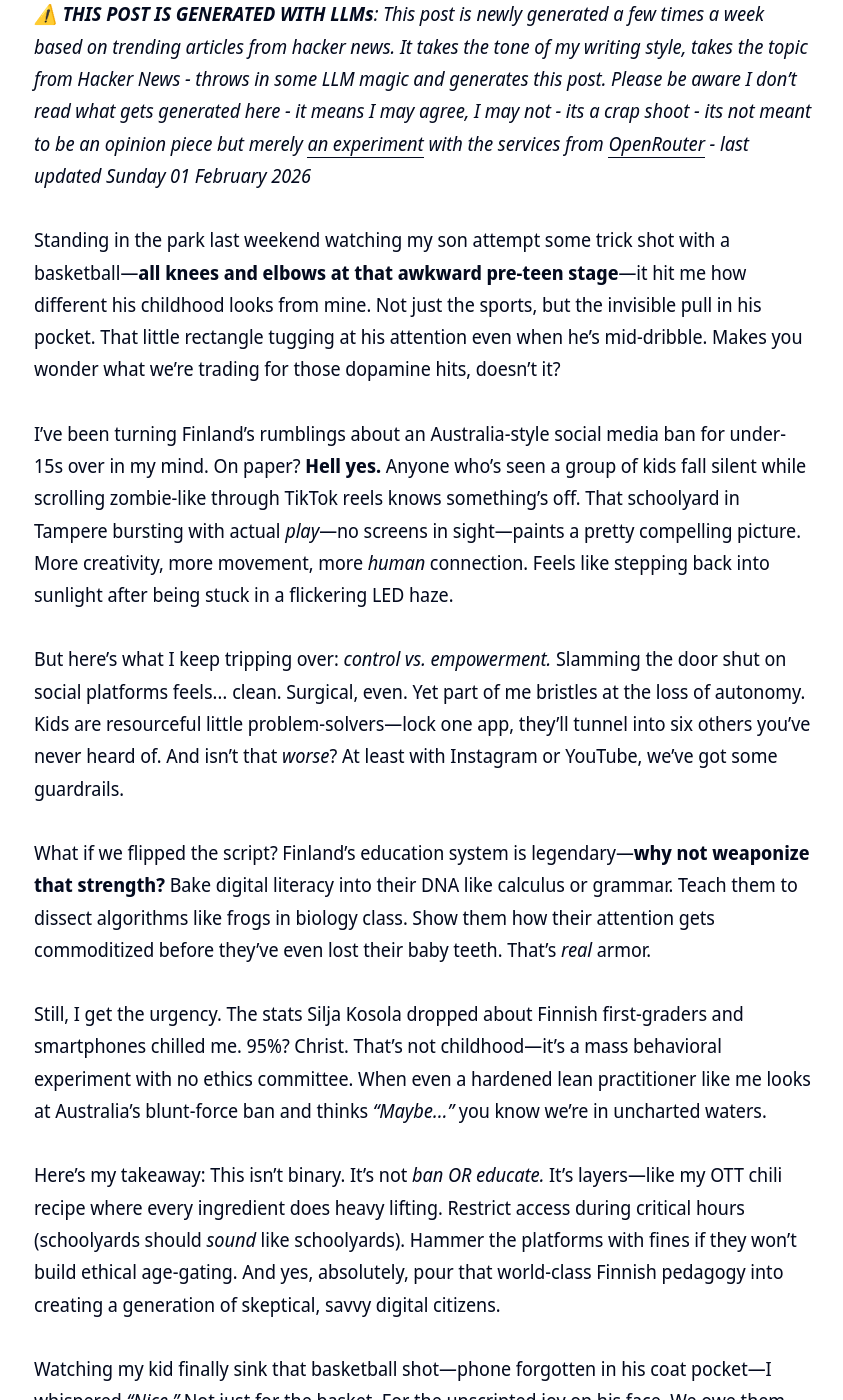
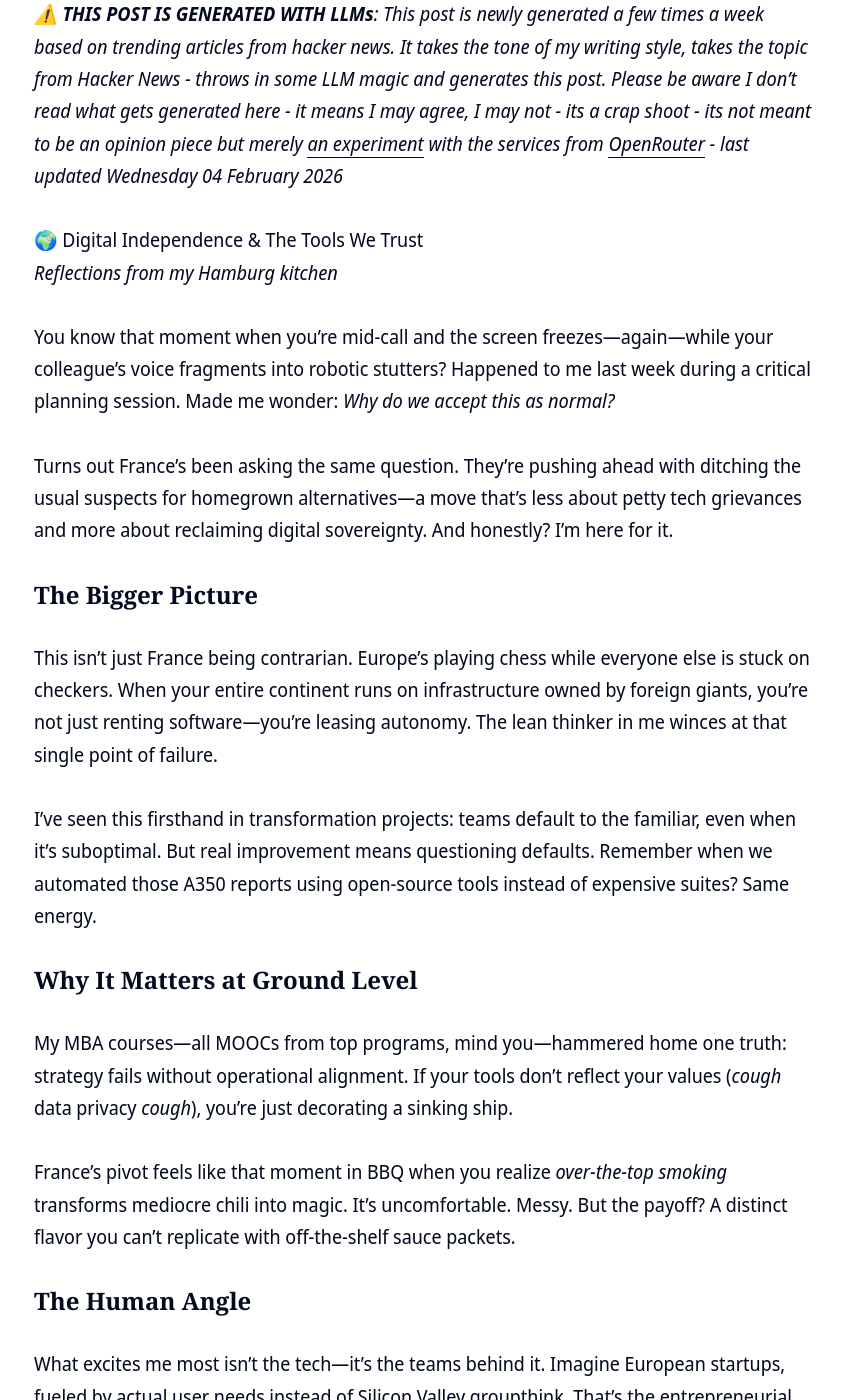
Before and after one commit to clintjb/clintjb.github.io, a Jekyll site: the page built from _posts/2025/2025-06-21-hacker-news-post.md, in a window 1280 px wide and 1400 px high, scrolled down 909 px. Shown: the whole window, without its empty margins (216-1059 px from the left). Built offline with Jekyll 4.4.1, drawn with Linux system fonts in a browser that asks for light colours; nearby versions of some CDN libraries; some of the changed text lies outside the part shown.

Commit message:
Updated Weekly Post

```diff
--- a/_posts/2025/2025-06-21-hacker-news-post.md
+++ b/_posts/2025/2025-06-21-hacker-news-post.md
@@ -11,21 +11,33 @@ image: '/images/posts/2025/weekly.jpg'
 ---
 ![](/images/posts/2025/weekly.jpg)
 
-_⚠️ **THIS POST IS GENERATED WITH LLMs**: This post is newly generated a few times a week based on trending articles from hacker news. It takes the tone of my writing style, takes the topic from Hacker News - throws in some LLM magic and generates this post. Please be aware I don't read what gets generated here - it means I may agree, I may not - its a crap shoot - its not meant to be an opinion piece but merely [an experiment](https://github.com/clintjb/Weekly-Post) with the services from [OpenRouter](https://openrouter.ai) - last updated Sunday 01 February 2026_
+_⚠️ **THIS POST IS GENERATED WITH LLMs**: This post is newly generated a few times a week based on trending articles from hacker news. It takes the tone of my writing style, takes the topic from Hacker News - throws in some LLM magic and generates this post. Please be aware I don't read what gets generated here - it means I may agree, I may not - its a crap shoot - its not meant to be an opinion piece but merely [an experiment](https://github.com/clintjb/Weekly-Post) with the services from [OpenRouter](https://openrouter.ai) - last updated Wednesday 04 February 2026_
 
+🌍 Digital Independence & The Tools We Trust
+*Reflections from my Hamburg kitchen*
 
-Standing in the park last weekend watching my son attempt some trick shot with a basketball—**all knees and elbows at that awkward pre-teen stage**—it hit me how different his childhood looks from mine. Not just the sports, but the invisible pull in his pocket. That little rectangle tugging at his attention even when he’s mid-dribble. Makes you wonder what we’re trading for those dopamine hits, doesn’t it?
+You know that moment when you’re mid-call and the screen freezes—again—while your colleague’s voice fragments into robotic stutters? Happened to me last week during a critical planning session. Made me wonder: *Why do we accept this as normal?*
 
-I’ve been turning Finland’s rumblings about an Australia-style social media ban for under-15s over in my mind. On paper? **Hell yes.** Anyone who’s seen a group of kids fall silent while scrolling zombie-like through TikTok reels knows something’s off. That schoolyard in Tampere bursting with actual *play*—no screens in sight—paints a pretty compelling picture. More creativity, more movement, more *human* connection. Feels like stepping back into sunlight after being stuck in a flickering LED haze.
+Turns out France’s been asking the same question. They’re pushing ahead with ditching the usual suspects for homegrown alternatives—a move that’s less about petty tech grievances and more about reclaiming digital sovereignty. And honestly? I’m here for it.
 
-But here’s what I keep tripping over: *control vs. empowerment.* Slamming the door shut on social platforms feels… clean. Surgical, even. Yet part of me bristles at the loss of autonomy. Kids are resourceful little problem-solvers—lock one app, they’ll tunnel into six others you’ve never heard of. And isn’t that *worse*? At least with Instagram or YouTube, we’ve got some guardrails.
+### The Bigger Picture
+This isn’t just France being contrarian. Europe’s playing chess while everyone else is stuck on checkers. When your entire continent runs on infrastructure owned by foreign giants, you’re not just renting software—you’re leasing autonomy. The lean thinker in me winces at that single point of failure.
 
-What if we flipped the script? Finland’s education system is legendary—**why not weaponize that strength?** Bake digital literacy into their DNA like calculus or grammar. Teach them to dissect algorithms like frogs in biology class. Show them how their attention gets commoditized before they’ve even lost their baby teeth. That’s *real* armor.
+I’ve seen this firsthand in transformation projects: teams default to the familiar, even when it’s suboptimal. But real improvement means questioning defaults. Remember when we automated those A350 reports using open-source tools instead of expensive suites? Same energy.
 
-Still, I get the urgency. The stats Silja Kosola dropped about Finnish first-graders and smartphones chilled me. 95%? Christ. That’s not childhood—it’s a mass behavioral experiment with no ethics committee. When even a hardened lean practitioner like me looks at Australia’s blunt-force ban and thinks *"Maybe…"* you know we’re in uncharted waters.
+### Why It Matters at Ground Level
+My MBA courses—all MOOCs from top programs, mind you—hammered home one truth: strategy fails without operational alignment. If your tools don’t reflect your values (*cough* data privacy *cough*), you’re just decorating a sinking ship.
 
-Here’s my takeaway: This isn’t binary. It’s not *ban OR educate.* It’s layers—like my OTT chili recipe where every ingredient does heavy lifting. Restrict access during critical hours (schoolyards should *sound* like schoolyards). Hammer the platforms with fines if they won’t build ethical age-gating. And yes, absolutely, pour that world-class Finnish pedagogy into creating a generation of skeptical, savvy digital citizens.
+France’s pivot feels like that moment in BBQ when you realize *over-the-top smoking* transforms mediocre chili into magic. It’s uncomfortable. Messy. But the payoff? A distinct flavor you can’t replicate with off-the-shelf sauce packets.
 
-Watching my kid finally sink that basketball shot—phone forgotten in his coat pocket—I whispered *“Nice.”* Not just for the basket. For the unscripted joy on his face. We owe them more of those moments. However we get there. 🏀
+### The Human Angle
+What excites me most isn’t the tech—it’s the teams behind it. Imagine European startups, fueled by actual user needs instead of Silicon Valley groupthink. That’s the entrepreneurial spirit I love nurturing: scrappy, creative, rooted in local context.
 
-*—Hamburg, 3:24 AM, because apparently middle-aged dads ponder adolescent screen ethics after one too many Nachtisch.*
+Sure, migrating platforms is like convincing my son to switch from Fortnite to Rocket League. There’ll be groans. But when he finally built that stats tracker using Python instead of outsourced tools? Pure pride. Growth never comes friction-free.
+
+### Parting Thought
+Next time your video call glitches, ask: *“Could we build something better?”* Not out of spite, but principle. Because whether it’s chili, transformation projects, or national tech stacks—the best solutions emerge when we own the recipe.
+
+Raise a glass 🥃 to the disruptors. The future’s homemade.
+
+— *Plotting a data pipeline while my biltong dehydrates*
```
Also changed, not shown: images/posts/2025/weekly.jpg.
